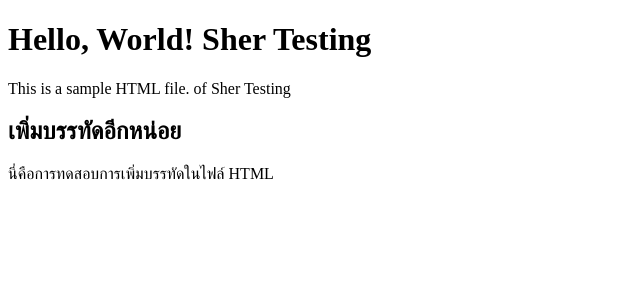
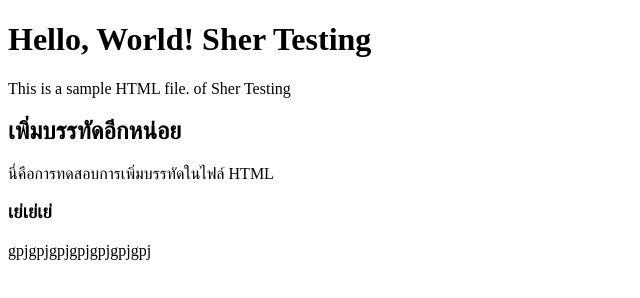
Before and after one commit to jpongthep/sher-testing, a plain HTML site: page index.html in a window 1280 px wide. Shown: the whole page, without its empty margins (0-640 px from the left). Drawn offline with Linux system fonts and the light colour scheme.

Commit message:
ของเฌอ

```diff
--- a/index.html
+++ b/index.html
@@ -10,5 +10,7 @@
     <p>This is a sample HTML file. of Sher Testing</p>
     <h2>เพิ่มบรรทัดอีกหน่อย</h2>
     <p>นี่คือการทดสอบการเพิ่มบรรทัดในไฟล์ HTML</p>
+    <h3>เย่เย่เย่</h3>
+    <p>gpjgpjgpjgpjgpjgpjgpj</p>
 </body>
 </html>
```
